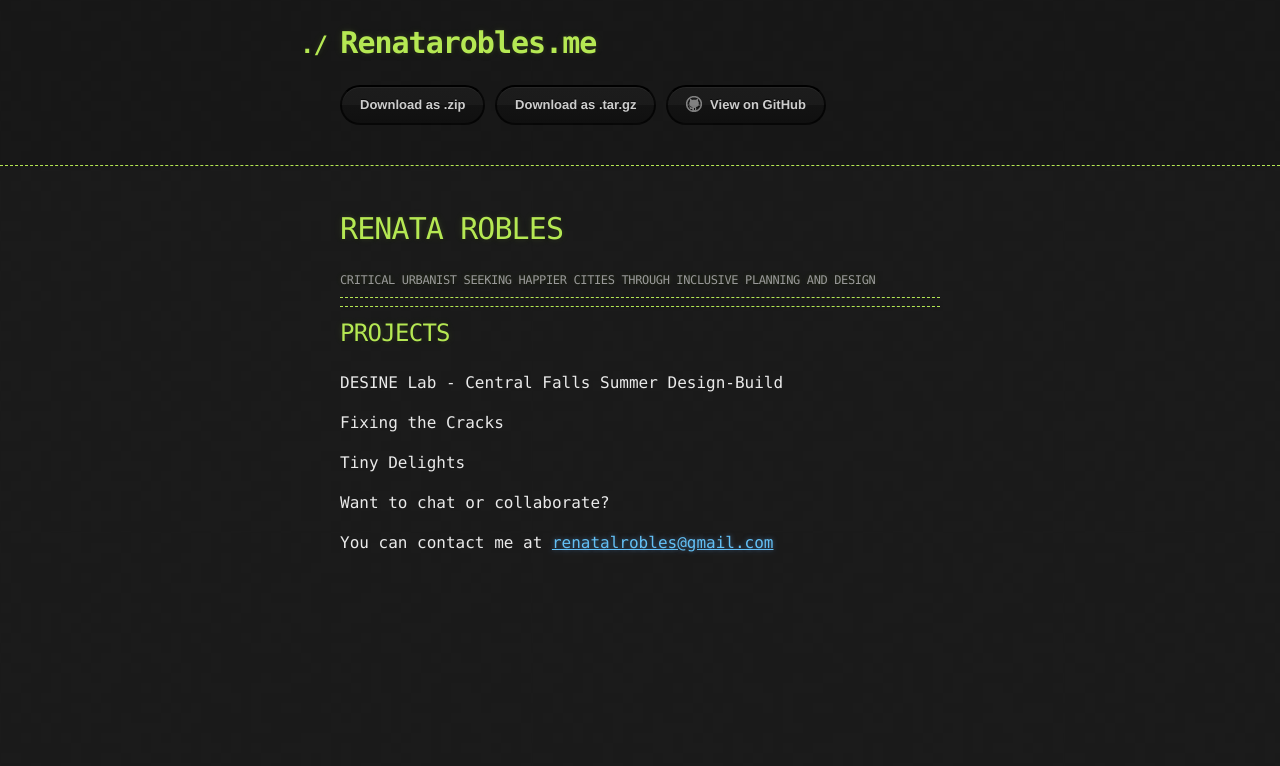
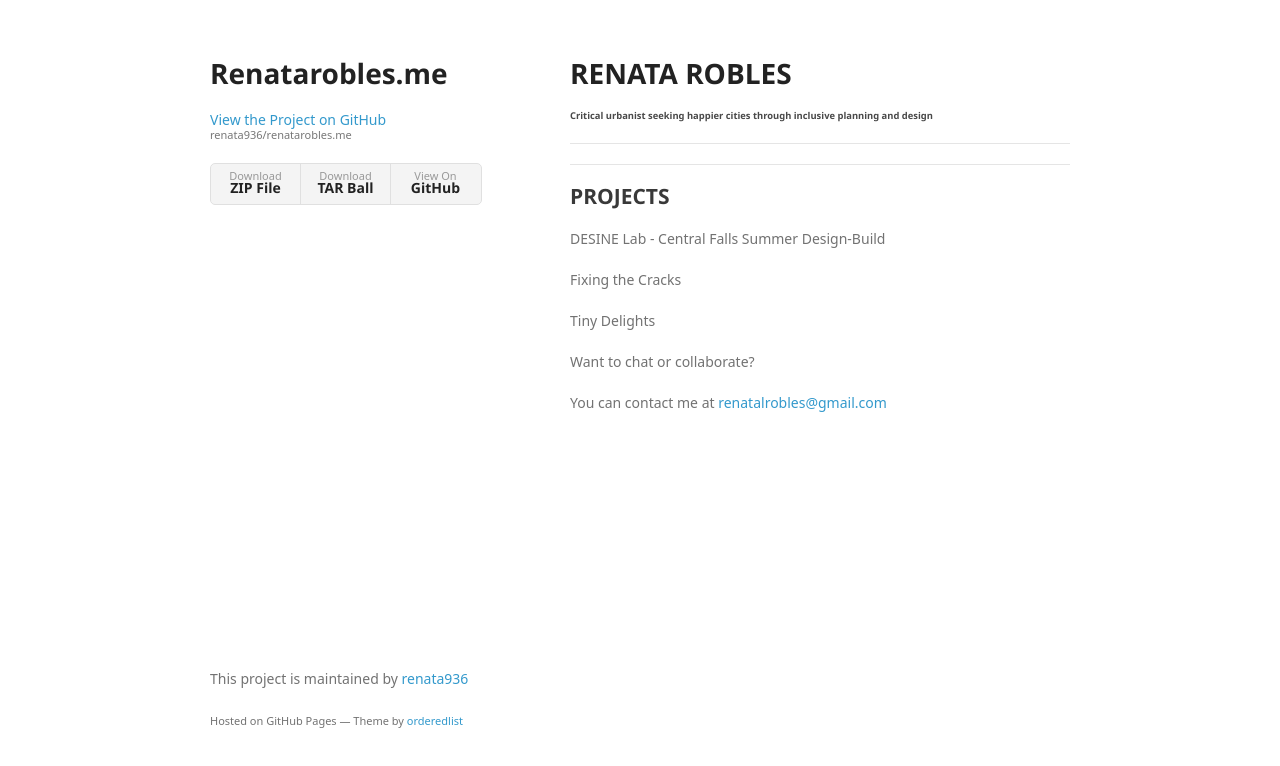
Before and after one commit to renata936/renatarobles.me, a plain HTML site: page index.html in a window 1280 px wide. Drawn offline with Linux system fonts and the light colour scheme; a web font is replaced by a local one.

```diff
--- a/index.html
+++ b/index.html
@@ -1,33 +1,33 @@
-<!DOCTYPE html>
+<!doctype html>
 <html>
   <head>
-    <meta charset='utf-8'>
+    <meta charset="utf-8">
     <meta http-equiv="X-UA-Compatible" content="chrome=1">
+    <title>Renatarobles.me by renata936</title>
 
-    <link rel="stylesheet" type="text/css" href="stylesheets/stylesheet.css" media="screen">
-    <link rel="stylesheet" type="text/css" href="stylesheets/github-dark.css" media="screen">
-    <link rel="stylesheet" type="text/css" href="stylesheets/print.css" media="print">
+    <link rel="stylesheet" href="stylesheets/styles.css">
+    <link rel="stylesheet" href="stylesheets/github-light.css">
+    <meta name="viewport" content="width=device-width">
+    <!--[if lt IE 9]>
+    <script src="//html5shiv.googlecode.com/svn/trunk/html5.js"></script>
+    <![endif]-->
+  </head>
+  <body>
+    <div class="wrapper">
+      <header>
+        <h1>Renatarobles.me</h1>
+        <p></p>
 
-    <title>Renatarobles.me by renata936</title>
-  </head>
+        <p class="view"><a href="https://github.com/renata936/renatarobles.me">View the Project on GitHub <small>renata936/renatarobles.me</small></a></p>
 
-  <body>
 
-    <header>
-      <div class="container">
-        <h1>Renatarobles.me</h1>
-        <h2></h2>
-
-        <section id="downloads">
-          <a href="https://github.com/renata936/renatarobles.me/zipball/master" class="btn">Download as .zip</a>
-          <a href="https://github.com/renata936/renatarobles.me/tarball/master" class="btn">Download as .tar.gz</a>
-          <a href="https://github.com/renata936/renatarobles.me" class="btn btn-github"><span class="icon"></span>View on GitHub</a>
-        </section>
-      </div>
-    </header>
-
-    <div class="container">
-      <section id="main_content">
+        <ul>
+          <li><a href="https://github.com/renata936/renatarobles.me/zipball/master">Download <strong>ZIP File</strong></a></li>
+          <li><a href="https://github.com/renata936/renatarobles.me/tarball/master">Download <strong>TAR Ball</strong></a></li>
+          <li><a href="https://github.com/renata936/renatarobles.me">View On <strong>GitHub</strong></a></li>
+        </ul>
+      </header>
+      <section>
         <h1>
 <a id="renata-robles" class="anchor" href="#renata-robles" aria-hidden="true"><span aria-hidden="true" class="octicon octicon-link"></span></a>RENATA ROBLES</h1>
 
@@ -51,8 +51,12 @@
 
 <p>You can contact me at <a href="mailto:renatalrobles@gmail.com">renatalrobles@gmail.com</a></p>
       </section>
+      <footer>
+        <p>This project is maintained by <a href="https://github.com/renata936">renata936</a></p>
+        <p><small>Hosted on GitHub Pages &mdash; Theme by <a href="https://github.com/orderedlist">orderedlist</a></small></p>
+      </footer>
     </div>
-
+    <script src="javascripts/scale.fix.js"></script>
 
   </body>
 </html>
--- /dev/null
+++ b/javascripts/scale.fix.js
@@ -0,0 +1,17 @@
+var metas = document.getElementsByTagName('meta');
+var i;
+if (navigator.userAgent.match(/iPhone/i)) {
+  for (i=0; i<metas.length; i++) {
+    if (metas[i].name == "viewport") {
+      metas[i].content = "width=device-width, minimum-scale=1.0, maximum-scale=1.0";
+    }
+  }
+  document.addEventListener("gesturestart", gestureStart, false);
+}
+function gestureStart() {
+  for (i=0; i<metas.length; i++) {
+    if (metas[i].name == "viewport") {
+      metas[i].content = "width=device-width, minimum-scale=0.25, maximum-scale=1.6";
+    }
+  }
+}
--- /dev/null
+++ b/stylesheets/styles.css
@@ -0,0 +1,324 @@
+@font-face {
+  font-family: 'Noto Sans';
+  font-weight: 400;
+  font-style: normal;
+  src: url('../fonts/Noto-Sans-regular/Noto-Sans-regular.eot');
+  src: url('../fonts/Noto-Sans-regular/Noto-Sans-regular.eot?#iefix') format('embedded-opentype'),
+       local('Noto Sans'),
+       local('Noto-Sans-regular'),
+       url('../fonts/Noto-Sans-regular/Noto-Sans-regular.woff2') format('woff2'),
+       url('../fonts/Noto-Sans-regular/Noto-Sans-regular.woff') format('woff'),
+       url('../fonts/Noto-Sans-regular/Noto-Sans-regular.ttf') format('truetype'),
+       url('../fonts/Noto-Sans-regular/Noto-Sans-regular.svg#NotoSans') format('svg');
+}
+
+@font-face {
+  font-family: 'Noto Sans';
+  font-weight: 700;
+  font-style: normal;
+  src: url('../fonts/Noto-Sans-700/Noto-Sans-700.eot');
+  src: url('../fonts/Noto-Sans-700/Noto-Sans-700.eot?#iefix') format('embedded-opentype'),
+       local('Noto Sans Bold'),
+       local('Noto-Sans-700'),
+       url('../fonts/Noto-Sans-700/Noto-Sans-700.woff2') format('woff2'),
+       url('../fonts/Noto-Sans-700/Noto-Sans-700.woff') format('woff'),
+       url('../fonts/Noto-Sans-700/Noto-Sans-700.ttf') format('truetype'),
+       url('../fonts/Noto-Sans-700/Noto-Sans-700.svg#NotoSans') format('svg');
+}
+
+@font-face {
+  font-family: 'Noto Sans';
+  font-weight: 400;
+  font-style: italic;
+  src: url('../fonts/Noto-Sans-italic/Noto-Sans-italic.eot');
+  src: url('../fonts/Noto-Sans-italic/Noto-Sans-italic.eot?#iefix') format('embedded-opentype'),
+       local('Noto Sans Italic'),
+       local('Noto-Sans-italic'),
+       url('../fonts/Noto-Sans-italic/Noto-Sans-italic.woff2') format('woff2'),
+       url('../fonts/Noto-Sans-italic/Noto-Sans-italic.woff') format('woff'),
+       url('../fonts/Noto-Sans-italic/Noto-Sans-italic.ttf') format('truetype'),
+       url('../fonts/Noto-Sans-italic/Noto-Sans-italic.svg#NotoSans') format('svg');
+}
+
+@font-face {
+  font-family: 'Noto Sans';
+  font-weight: 700;
+  font-style: italic;
+  src: url('../fonts/Noto-Sans-700italic/Noto-Sans-700italic.eot');
+  src: url('../fonts/Noto-Sans-700italic/Noto-Sans-700italic.eot?#iefix') format('embedded-opentype'),
+       local('Noto Sans Bold Italic'),
+       local('Noto-Sans-700italic'),
+       url('../fonts/Noto-Sans-700italic/Noto-Sans-700italic.woff2') format('woff2'),
+       url('../fonts/Noto-Sans-700italic/Noto-Sans-700italic.woff') format('woff'),
+       url('../fonts/Noto-Sans-700italic/Noto-Sans-700italic.ttf') format('truetype'),
+       url('../fonts/Noto-Sans-700italic/Noto-Sans-700italic.svg#NotoSans') format('svg');
+}
+
+body {
+  background-color: #fff;
+  padding:50px;
+  font: 14px/1.5 "Noto Sans", "Helvetica Neue", Helvetica, Arial, sans-serif;
+  color:#727272;
+  font-weight:400;
+}
+
+h1, h2, h3, h4, h5, h6 {
+  color:#222;
+  margin:0 0 20px;
+}
+
+p, ul, ol, table, pre, dl {
+  margin:0 0 20px;
+}
+
+h1, h2, h3 {
+  line-height:1.1;
+}
+
+h1 {
+  font-size:28px;
+}
+
+h2 {
+  color:#393939;
+}
+
+h3, h4, h5, h6 {
+  color:#494949;
+}
+
+a {
+  color:#39c;
+  text-decoration:none;
+}
+
+a:hover {
+  color:#069;
+}
+
+a small {
+  font-size:11px;
+  color:#777;
+  margin-top:-0.3em;
+  display:block;
+}
+
+a:hover small {
+  color:#777;
+}
+
+.wrapper {
+  width:860px;
+  margin:0 auto;
+}
+
+blockquote {
+  border-left:1px solid #e5e5e5;
+  margin:0;
+  padding:0 0 0 20px;
+  font-style:italic;
+}
+
+code, pre {
+  font-family:Monaco, Bitstream Vera Sans Mono, Lucida Console, Terminal, Consolas, Liberation Mono, DejaVu Sans Mono, Courier New, monospace;
+  color:#333;
+  font-size:12px;
+}
+
+pre {
+  padding:8px 15px;
+  background: #f8f8f8;
+  border-radius:5px;
+  border:1px solid #e5e5e5;
+  overflow-x: auto;
+}
+
+table {
+  width:100%;
+  border-collapse:collapse;
+}
+
+th, td {
+  text-align:left;
+  padding:5px 10px;
+  border-bottom:1px solid #e5e5e5;
+}
+
+dt {
+  color:#444;
+  font-weight:700;
+}
+
+th {
+  color:#444;
+}
+
+img {
+  max-width:100%;
+}
+
+header {
+  width:270px;
+  float:left;
+  position:fixed;
+  -webkit-font-smoothing:subpixel-antialiased;
+}
+
+header ul {
+  list-style:none;
+  height:40px;
+  padding:0;
+  background: #f4f4f4;
+  border-radius:5px;
+  border:1px solid #e0e0e0;
+  width:270px;
+}
+
+header li {
+  width:89px;
+  float:left;
+  border-right:1px solid #e0e0e0;
+  height:40px;
+}
+
+header li:first-child a {
+  border-radius:5px 0 0 5px;
+}
+
+header li:last-child a {
+  border-radius:0 5px 5px 0;
+}
+
+header ul a {
+  line-height:1;
+  font-size:11px;
+  color:#999;
+  display:block;
+  text-align:center;
+  padding-top:6px;
+  height:34px;
+}
+
+header ul a:hover {
+  color:#999;
+}
+
+header ul a:active {
+  background-color:#f0f0f0;
+}
+
+strong {
+  color:#222;
+  font-weight:700;
+}
+
+header ul li + li + li {
+  border-right:none;
+  width:89px;
+}
+
+header ul a strong {
+  font-size:14px;
+  display:block;
+  color:#222;
+}
+
+section {
+  width:500px;
+  float:right;
+  padding-bottom:50px;
+}
+
+small {
+  font-size:11px;
+}
+
+hr {
+  border:0;
+  background:#e5e5e5;
+  height:1px;
+  margin:0 0 20px;
+}
+
+footer {
+  width:270px;
+  float:left;
+  position:fixed;
+  bottom:50px;
+  -webkit-font-smoothing:subpixel-antialiased;
+}
+
+@media print, screen and (max-width: 960px) {
+
+  div.wrapper {
+    width:auto;
+    margin:0;
+  }
+
+  header, section, footer {
+    float:none;
+    position:static;
+    width:auto;
+  }
+
+  header {
+    padding-right:320px;
+  }
+
+  section {
+    border:1px solid #e5e5e5;
+    border-width:1px 0;
+    padding:20px 0;
+    margin:0 0 20px;
+  }
+
+  header a small {
+    display:inline;
+  }
+
+  header ul {
+    position:absolute;
+    right:50px;
+    top:52px;
+  }
+}
+
+@media print, screen and (max-width: 720px) {
+  body {
+    word-wrap:break-word;
+  }
+
+  header {
+    padding:0;
+  }
+
+  header ul, header p.view {
+    position:static;
+  }
+
+  pre, code {
+    word-wrap:normal;
+  }
+}
+
+@media print, screen and (max-width: 480px) {
+  body {
+    padding:15px;
+  }
+
+  header ul {
+    width:99%;
+  }
+
+  header li, header ul li + li + li {
+    width:33%;
+  }
+}
+
+@media print {
+  body {
+    padding:0.4in;
+    font-size:12pt;
+    color:#444;
+  }
+}
```
